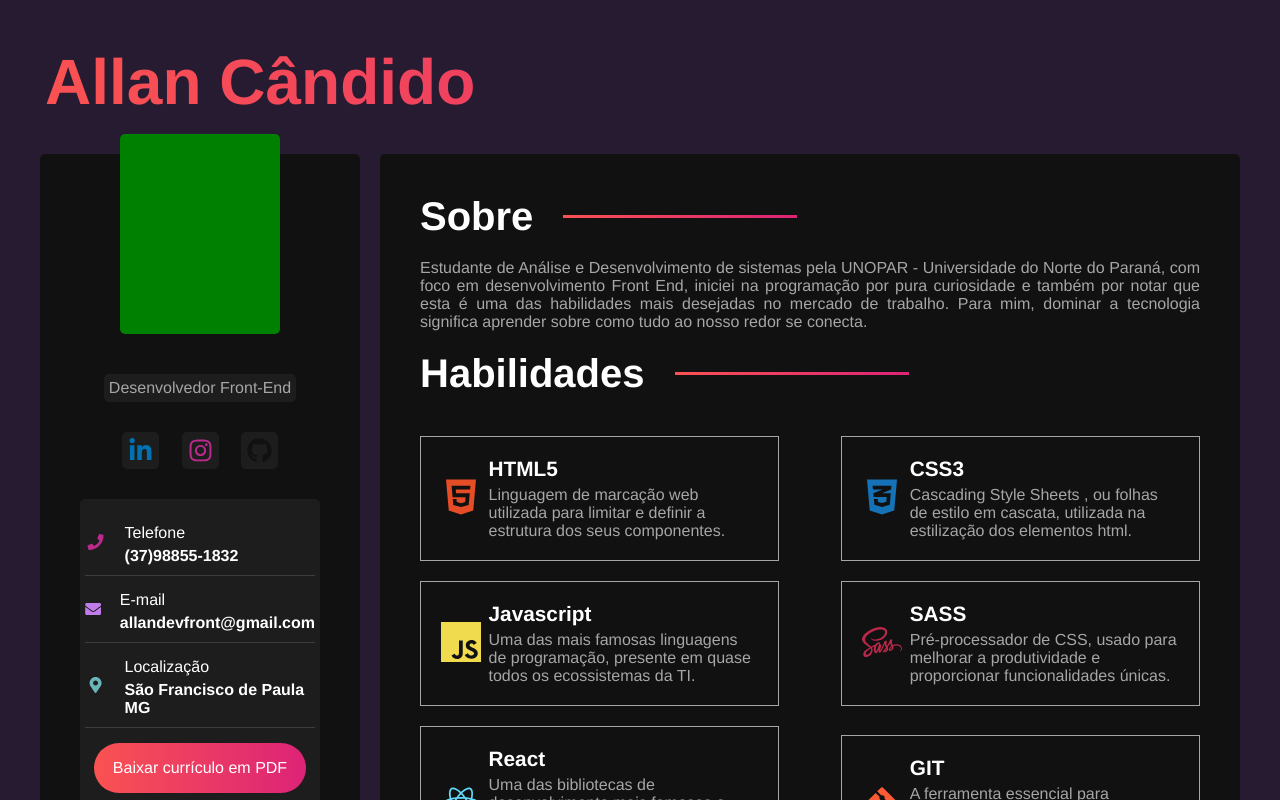
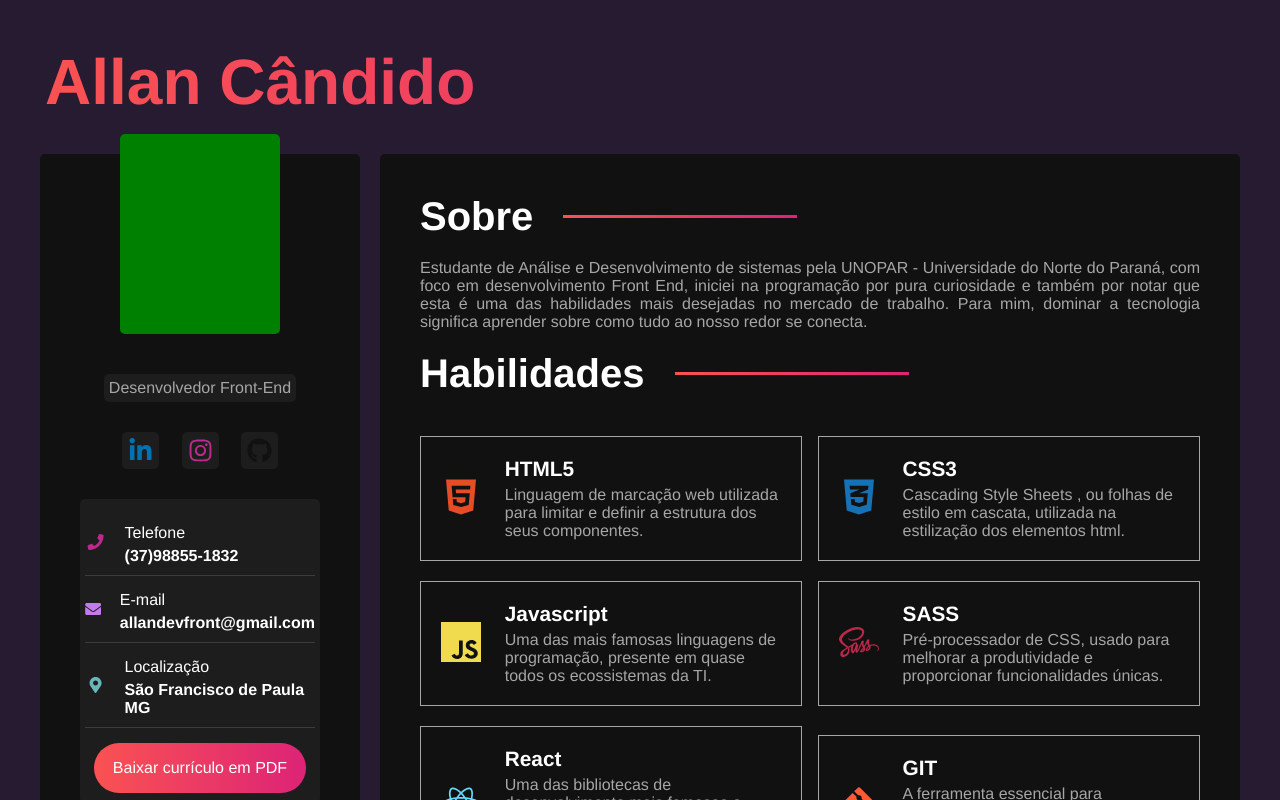
Before and after one commit to AllanC12/meu_portfolio, a React (Create React App) app: page / in a window 1280 px wide. Shown: the top 800 px of the page. Built offline with nearby package versions, Linux system fonts and the light colour scheme.

Commit message:
responsividade do mainContainer estruturada

```diff
--- a/src/components/TechnologiesContainer.jsx
+++ b/src/components/TechnologiesContainer.jsx
@@ -28,8 +28,8 @@ const TechnologiesContainer = () => {
 
    <div className="technologies-container">
      {techs.map(tech => (
-          <div className="container-tech">
-              <div id={tech.id} className="container-svg">
+          <div key={tech.id} className="container-tech">
+              <div  id={tech.id} className="container-svg">
                 {tech.icon}
               </div>
               <div className="information-tech">
--- a/src/components/sass_components/TechnologiesContainer.scss
+++ b/src/components/sass_components/TechnologiesContainer.scss
@@ -23,7 +23,7 @@
 
     .container-tech{
         @include center;
-        width: 46%;
+        width: 49%;
         padding: 20px;
         border: 1px solid $text-color-secondary;
         margin-top: 20px;
@@ -34,6 +34,7 @@
             svg{
                 width: 40px;
                 height: 40px;
+                margin-right: 5px;
             }
         }
 
@@ -63,6 +64,7 @@
 
         .information-tech{
             width: 85%;
+            margin-left: 15px;
 
             h2{
                 color: $text-color;
@@ -77,3 +79,14 @@
         }
     }
 }
+
+@media (max-width: 1000px){
+    .technologies-container{
+        @include column-center;
+    }
+
+    .container-tech{
+        @include flex-center;
+         width: 100% !important;
+    }
+}
--- a/src/sass_mixins/mixin.scss
+++ b/src/sass_mixins/mixin.scss
@@ -37,8 +37,6 @@
     flex-direction: column;
 }
 
-
-
 @mixin btn{
     margin-top: 15px;
     padding: 1rem 1.2rem;
```
Also changed, not shown: src/App.scss (line endings or trailing spaces).
